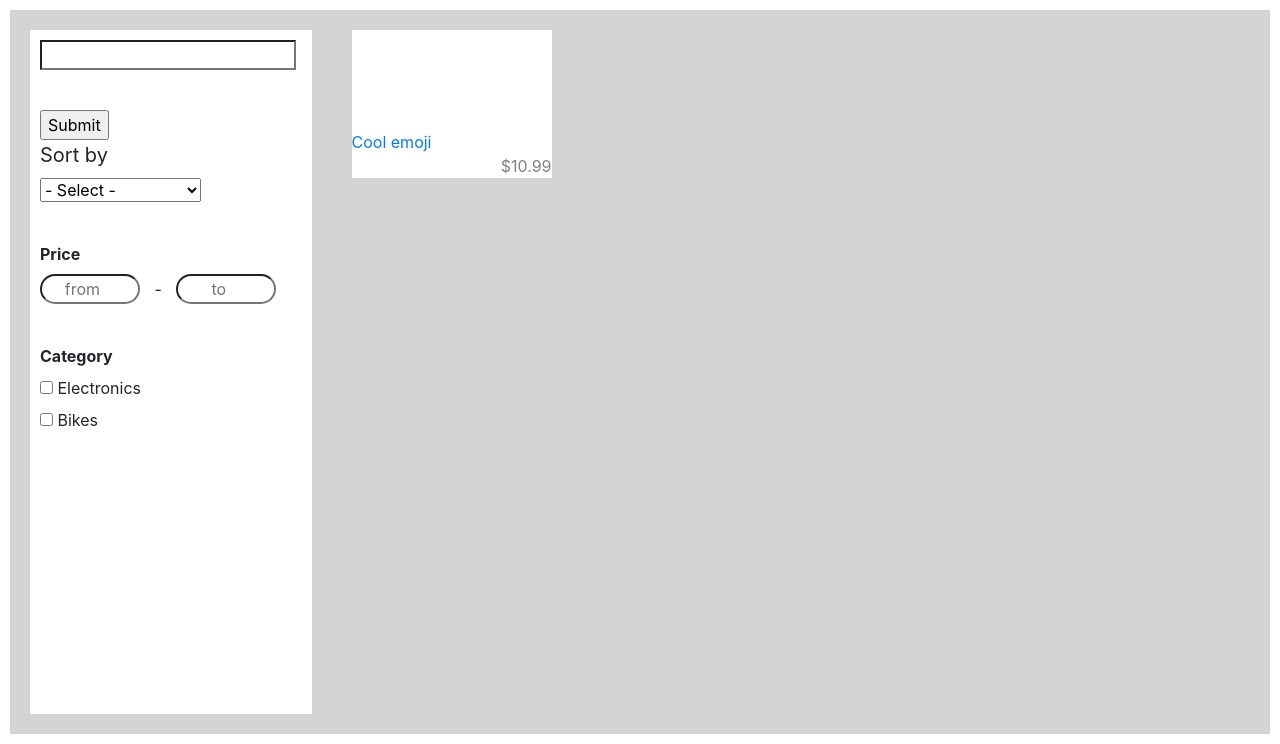
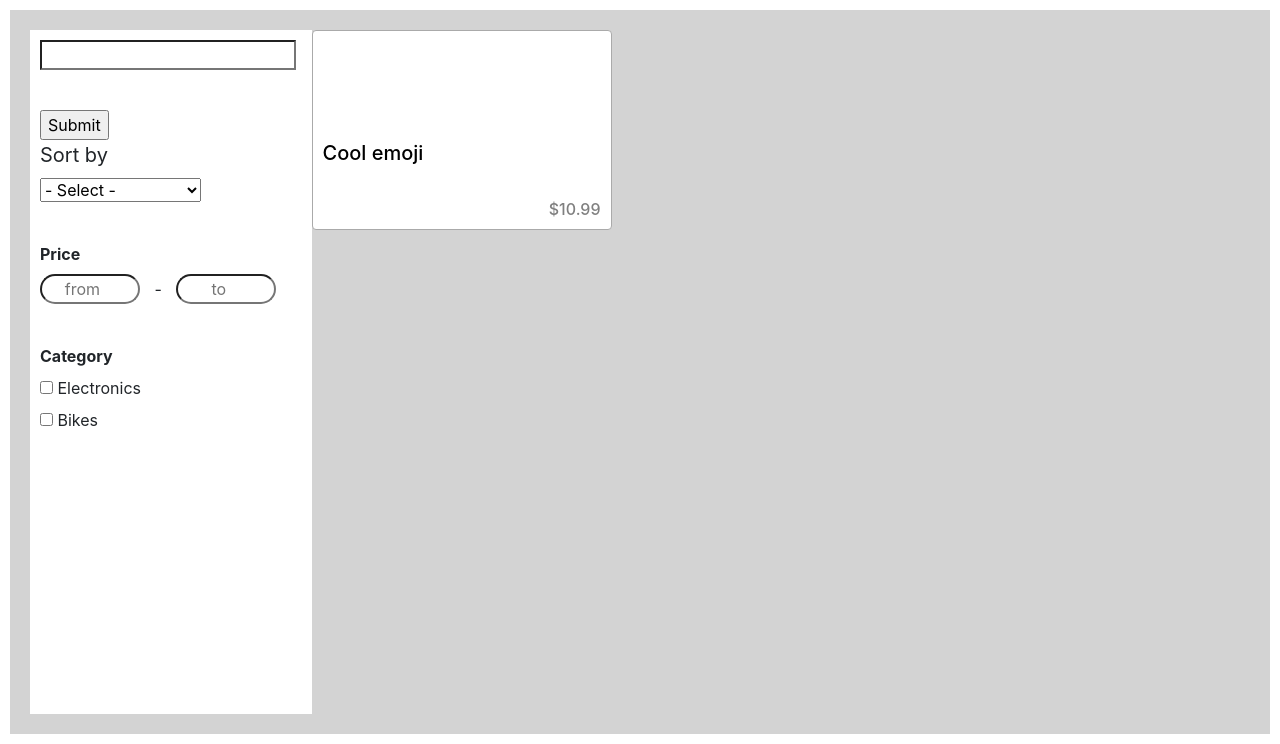
Before and after one commit to Kartm/e-bazaar, a Django app: page / in a window 1280 px wide. Shown: the part 56-800 px from the top of the page. Run offline with Django 3.2, Linux system fonts and the light colour scheme; data comes from the database, SQL or seed files in the repository.

Commit message:
Add tile styles

```diff
--- /dev/null
+++ b/offers/static/offers/styles.css
@@ -0,0 +1,41 @@
+.offer-tile {
+    height: 200px;
+    background-color: white;
+    border: 1px solid #aaa;
+    box-sizing: border-box;
+    border-radius: 4px;
+    display: flex;
+}
+
+.offer-tile a {
+    display: flex;
+    flex-direction: column;
+    flex: 1;
+}
+
+.offer-tile a:hover, a:visited, a:link, a:active {
+    text-decoration: none;
+}
+
+.offer-tile img {
+    width: 100%; height: 100px; object-fit: cover;
+}
+
+.offer-tile .info {
+    display: flex;
+    flex-direction: column;
+    flex: 1;
+    justify-content: space-between;
+    padding: 10px;
+}
+
+.offer-tile .info h5 {
+    color: black;
+    margin: 0;
+}
+
+.offer-tile .info h6 {
+    color: grey;
+    text-align: right;
+    margin: 0;
+}
--- a/offers/templates/offers/offer_list.html
+++ b/offers/templates/offers/offer_list.html
@@ -10,8 +10,8 @@
     </div>
     {% endif %}
 
-    <div style="display: flex; height: 100%; overflow-y: scroll; margin: 10px; background-color: lightgrey">
-        <div style="width: 30%; margin: 20px; background-color: white" >
+    <div style="display: flex; height: 100%; overflow-y: scroll; margin: 10px; padding: 20px; background-color: lightgrey">
+        <div style="width: 30%; background-color: white" >
             {# form for filtering offers #}
             <form method="get" style="margin: 10px">
                 <input type="search" name="search" style="margin-bottom: 40px">
@@ -46,7 +46,7 @@
                 </fieldset>
             </form>
         </div>
-        <div style="width: 100%; display: flex; flex-wrap: wrap">
+        <div style="width: 100%; display: grid; grid-template-columns: repeat(auto-fill, 300px); gap: 20px;">
             {% for offer, image in offers %}
                 {% include "./offer_tile.html" %}
             {% endfor %}
--- a/offers/templates/offers/offer_tile.html
+++ b/offers/templates/offers/offer_tile.html
@@ -1,11 +1,12 @@
 {# clicking this item should lead to details page... #}
-<a style="height: fit-content; margin: 20px; background-color: white" href="{% url 'offers:offer_details_view' offer.pk %}">
-    {% if image is None %}
-        <img style="width: 200px; height: 100px; object-fit: contain" src="https://via.placeholder.com/700x400?text=placeholder" />
-    {% else %}
-        <img style="width: 200px; height: 100px; object-fit: contain" src="{{ image.base64_dump }}" />
-    {% endif %}
-    <br/>
-    <span>{{ offer.title }}</span><br>
-    <span style="float: right; color: grey">${{ offer.price }}</span>
-</a>
+<div class="offer-tile">
+    <a href="{% url 'offers:offer_details_view' offer.pk %}">
+
+        <img src="{{ image.base64_dump|default:"https://via.placeholder.com/700x400?text=placeholder" }}"/>
+
+        <div class="info">
+            <h5>{{ offer.title }}</h5>
+        <h6>${{ offer.price }}</h6>
+        </div>
+    </a>
+</div>
--- a/users/templates/users/header.html
+++ b/users/templates/users/header.html
@@ -1,3 +1,7 @@
+{% load static %}
+
+<link rel="stylesheet" type="text/css" href="{% static 'offers/styles.css' %}">
+
 <!DOCTYPE html>
 <html>
 <head>
@@ -9,7 +13,7 @@
     <link rel="stylesheet" href="https://cdn.jsdelivr.net/npm/bootstrap@4.5.3/dist/css/bootstrap.min.css"
           integrity="sha384-TX8t27EcRE3e/ihU7zmQxVncDAy5uIKz4rEkgIXeMed4M0jlfIDPvg6uqKI2xXr2" crossorigin="anonymous">
 
-    <style type="text/css">
+    <style>
         html, body {
             display: flex;
             flex-direction: column;
```
